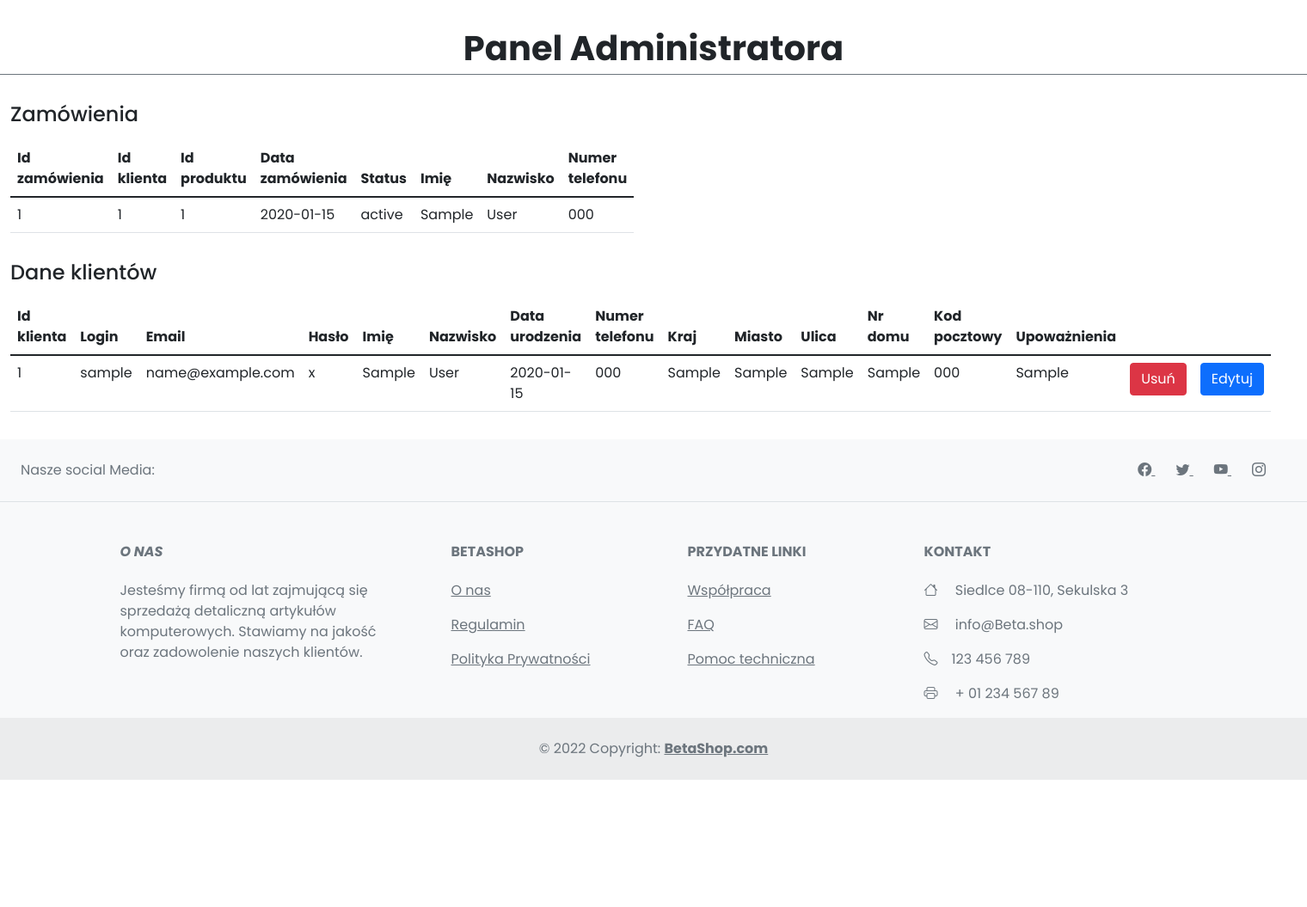
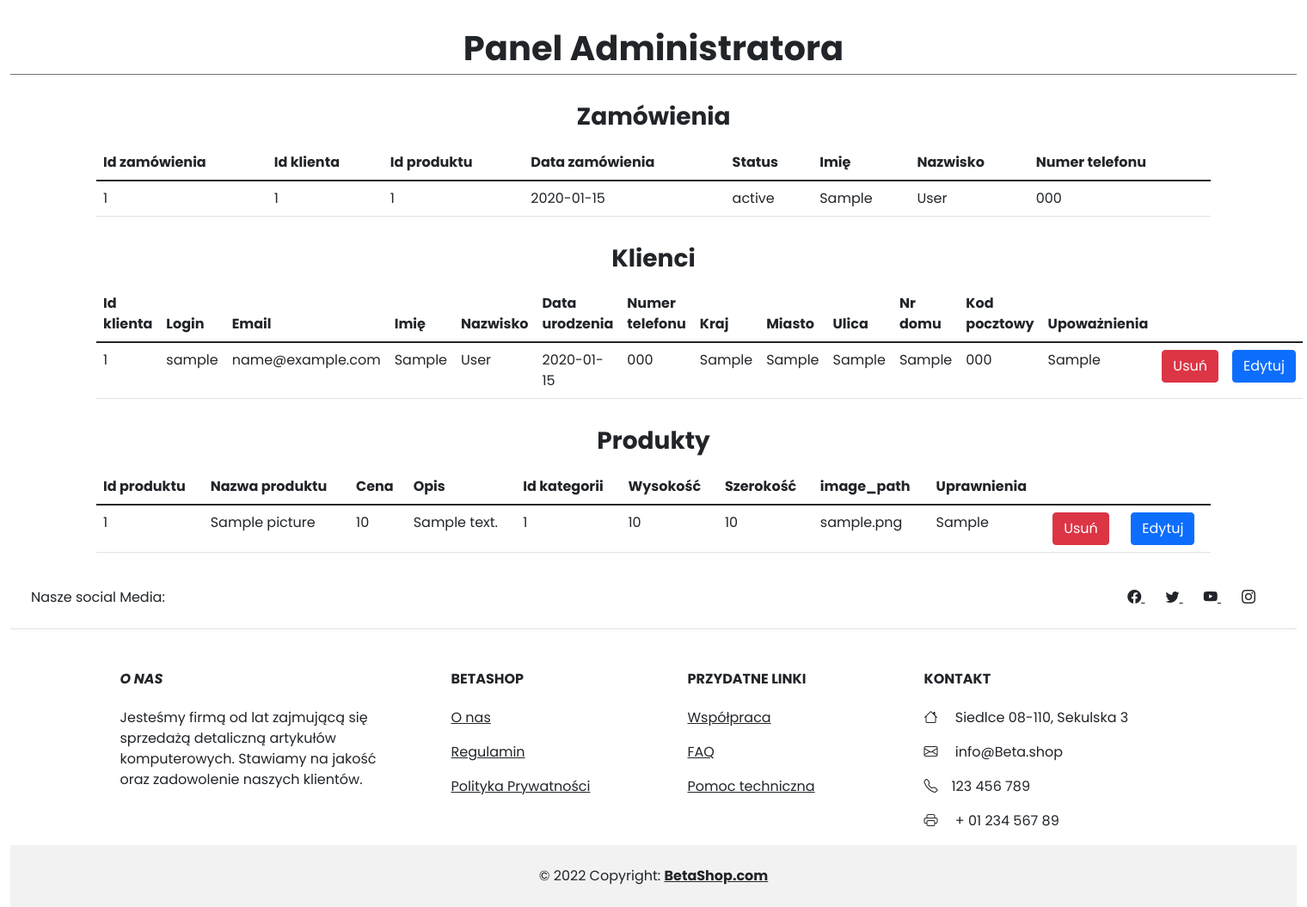
Before and after one commit to MateuszNaumiuk/Store, a PHP site: page /zarzadzanie.php in a window 1520 px wide. Shown: the part 86-1141 px from the top of the page at 86% size. Before the commit the page ends 993 px from the top, so only its background shows below. Run offline with PHP 8.4, Linux system fonts and the light colour scheme; tables that the repository leaves empty hold one stand-in row (values such as "Sample post").

Commit message:
On branch main

```diff
--- a/AA_zadania.txt
+++ b/AA_zadania.txt
@@ -8,11 +8,12 @@ na tekst z bazy zeby zmniejszyc ilosc plikow
 ✓ 6. koszyk i ulubione nie dziala navbar
 7. zrobic inne wyswietlanie dla klienta i inne dla admina
 8. usunac linka ze spodu kazdej strony i wlozyc go w footer
+9. dokonczyc edycje w zarzadzanie.
 
 ✓ 1. Utwórz skrypt tworzący i wprowadzające dane do układu min 4 tabel (np. mam sklep internetowy, więc potrzebuje tabel produkty (15 rekordów), kategorie, klienci (5 rekordów), sprzedaz oraz uzytkownicy (min admin)
 ✓ 2. Zaplecze sklepu jest inne dla klienta i dla admina.
 ½ 3. Na stronie głównej widzimy asortyment sklepu z filtrowaniem np. kategorie, rodzaje, przedział cenowy itp. oraz moduł do logowania. Opcjonalnie można zmieniać ilość wyświetlanych produktów (np. 10/20/30 / wszystkie) albo lista /kafelki.
 ✓ 4. Klienci nie mogą kupować bez rejestracji, muszą mieć założone konto w sklepie.
 ✓ 5. Klient może dodać kilka artykułów do koszyka. Klient może otrzymać potwierdzenie zamówienia mailem (opcjonalnie).
-6. Admin zarządza klientami, produktami, zamówieniami.
+½ 6. Admin zarządza klientami, produktami, zamówieniami.
 ✓ 7. Interfejs zaplecza zależny jest od uprawnień czy jesteśmy klientem czy adminem. (zmienic w produkcie)
--- a/footer.php
+++ b/footer.php
@@ -1,6 +1,6 @@
-<footer class="text-center text-lg-start bg-light text-muted mt-3">
+    <div class="container-fluid">
         <section class="d-flex justify-content-center justify-content-lg-between p-4 border-bottom">
-        <div class="me-5 d-none d-lg-block">
+            <div class="d-none d-lg-block">
                 <span>Nasze social Media:</span>
             </div>
             <div>
@@ -19,7 +19,7 @@
             </div>
         </section>
 
-    <section class="">
+        <section>
             <div class="container text-center text-md-start mt-5">
                 <div class="row mt-3">
                     <div class="col-md-3 col-lg-4 col-xl-3 mx-auto mb-4">
@@ -88,4 +88,4 @@
             © 2022 Copyright:
             <a class="text-reset fw-bold" href="#">BetaShop.com</a>
         </div>
-</footer>
+    </div>
--- a/sql/creating structure.sql
+++ b/sql/creating structure.sql
@@ -23,6 +23,7 @@ create table if not EXISTS pictures (
     category_id int,
     height int unsigned,
     width int unsigned,
+    image_path VARCHAR(255),
     privileges varchar(64),
     PRIMARY KEY (picture_id)
 );
@@ -76,5 +77,3 @@ create table if not EXISTS order_info (
     phone varchar(255),
     PRIMARY KEY (order_id)
     );
-
-ALTER TABLE `pictures` ADD `image_path` VARCHAR(255) NOT NULL AFTER `width`;
--- a/zarzadzanie.php
+++ b/zarzadzanie.php
@@ -12,12 +12,11 @@
 <body>
     <?php require("navbar.php"); ?>
     <div class="container-fluid">
-        <div class="row my-3">
         <p class="border-bottom border-secondary fw-bold text-center" style="font-size:2.5em">Panel Administratora</p>
-            <div class="col-xl-2 col-md-4">
+        <div class="container">
             <div class="row">
-                    <div class="order_table">
-                        <h3 class="h4 my-3">Zamówienia</h3>
+                <div class="col-12">
+                    <h3 class="my-3 text-center"><b>Zamówienia</b></h3>
                     <table class="table">
                         <thead class="thead-dark">
                             <tr>
@@ -51,15 +50,16 @@
                         </tbody>
                     </table>
                 </div>
-                    <div class="user_base">
-                        <h3 class="h4 my-3">Dane klientów</h3>
+            </div>
+            <div class="row">
+                <div class="col-12">
+                    <h3 class="my-3 text-center"><b>Klienci</b></h3>
                     <table class="table">
                         <thead class="thead-dark">
                             <tr>
                                 <th scope="col">Id klienta</th>
                                 <th scope="col">Login</th>
                                 <th scope="col">Email</th>
-                                    <th scope="col">Hasło</th>
                                 <th scope="col">Imię</th>
                                 <th scope="col">Nazwisko</th>
                                 <th scope="col">Data urodzenia</th>
@@ -74,41 +74,77 @@
                         </thead>
                         <tbody>
                             <?php
-                                $zapytanie = $conn->query("SELECT `user_id`, `login`, email, pass, fname, lname, birthDate, phoneNumber, country, town, street, house_nr, zipcode, privileges FROM users");
+                            $zapytanie = $conn->query("SELECT `user_id`, `login`, email, fname, lname, birthDate, phoneNumber, country, town, street, house_nr, zipcode, privileges FROM users");
                             while ($row = $zapytanie->fetch()) {
-                                    echo "
-                                <tr>" .
-                                        "<td>" . $row['user_id'] . "</td>" .
-                                        "<td>" . $row['login'] . "</td>" .
-                                        "<td>" . $row['email'] . "</td>" .
-                                        "<td>" . $row['pass'] . "</td>" .
-                                        "<td>" . $row['fname'] . "</td>" .
-                                        "<td>" . $row['lname'] . "</td>" .
-                                        "<td>" . $row['birthDate'] . "</td>" .
-                                        "<td>" . $row['phoneNumber'] . "</td>" .
-                                        "<td>" . $row['country'] . "</td>" .
-                                        "<td>" . $row['town'] . "</td>" .
-                                        "<td>" . $row['street'] . "</td>" .
-                                        "<td>" . $row['house_nr'] . "</td>" .
-                                        "<td>" . $row['zipcode'] . "</td>" .
-                                        "<td>" . $row['privileges'] . "</td>";
-                                        echo '<td><a href="usuwanie.php?id='.$row['user_id'].'"><button type="button" class="btn btn-danger">Usuń</button></a></td>';
-                                        echo '<td><a href="edytowanie.php?id='.$row['user_id'].'"><button type="button" class="btn btn-primary">Edytuj</button></a></td>'.
-                                        "</tr>";
+                            ?>
+                                <tr>
+                                    <td> <?= $row['user_id'] ?> </td>
+                                    <td> <?= $row['login'] ?> </td>
+                                    <td> <?= $row['email'] ?> </td>
+                                    <td> <?= $row['fname'] ?> </td>
+                                    <td> <?= $row['lname'] ?> </td>
+                                    <td> <?= $row['birthDate'] ?> </td>
+                                    <td> <?= $row['phoneNumber'] ?> </td>
+                                    <td> <?= $row['country'] ?> </td>
+                                    <td> <?= $row['town'] ?> </td>
+                                    <td> <?= $row['street'] ?> </td>
+                                    <td> <?= $row['house_nr'] ?> </td>
+                                    <td> <?= $row['zipcode'] ?> </td>
+                                    <td> <?= $row['privileges'] ?> </td>
+                                    <td><a href="usuwanie.php?id=<?= $row['user_id'] ?>"><button type="button" class="btn btn-danger">Usuń</button></a></td>
+                                    <td><a href="edytowanie.php?id=<?= $row['user_id'] ?>"><button type="button" class="btn btn-primary">Edytuj</button></a></td>
+                                </tr>
+                            <?php
                             }
                             ?>
                         </tbody>
                     </table>
-
-
                 </div>
-
-
+            </div>
+            <div class="row">
+                <div class="col-12">
+                    <h3 class="my-3 text-center"><b>Produkty</b></h3>
+                    <table class="table">
+                        <thead class="thead-dark">
+                            <tr>
+                                <th scope="col">Id produktu</th>
+                                <th scope="col">Nazwa produktu</th>
+                                <th scope="col">Cena</th>
+                                <th scope="col">Opis</th>
+                                <th scope="col">Id kategorii</th>
+                                <th scope="col">Wysokość</th>
+                                <th scope="col">Szerokość</th>
+                                <th scope="col">image_path</th>
+                                <th scope="col">Uprawnienia</th>
+                            </tr>
+                        </thead>
+                        <tbody>
+                            <?php
+                            $zapytanie = $conn->query("SELECT * FROM pictures");
+                            while ($row = $zapytanie->fetch()) {
+                            ?>
+                                <tr>
+                                    <td> <?= $row['picture_id'] ?> </td>
+                                    <td> <?= $row['pic_name'] ?> </td>
+                                    <td> <?= $row['price'] ?> </td>
+                                    <td> <?= $row['description'] ?> </td>
+                                    <td> <?= $row['category_id'] ?> </td>
+                                    <td> <?= $row['height'] ?> </td>
+                                    <td> <?= $row['width'] ?> </td>
+                                    <td> <?= $row['image_path'] ?> </td>
+                                    <td> <?= $row['privileges'] ?> </td>
+                                    <td><a href="usuwanie.php?pic=<?= $row['picture_id'] ?>"><button type="button" class="btn btn-danger">Usuń</button></a></td>
+                                    <td><a href="edytowanie.php?pic=<?= $row['picture_id'] ?>"><button type="button" class="btn btn-primary">Edytuj</button></a></td>
+                                </tr>
+                            <?php
+                            }
+                            ?>
+                        </tbody>
+                    </table>
                 </div>
             </div>
         </div>
     </div>
-
     <?php
     include("footer.php");
     ?>
```
Also changed, not shown: usuwanie.php (+10 -5 lines). Lines whose indentation alone changed are shown as unchanged.
